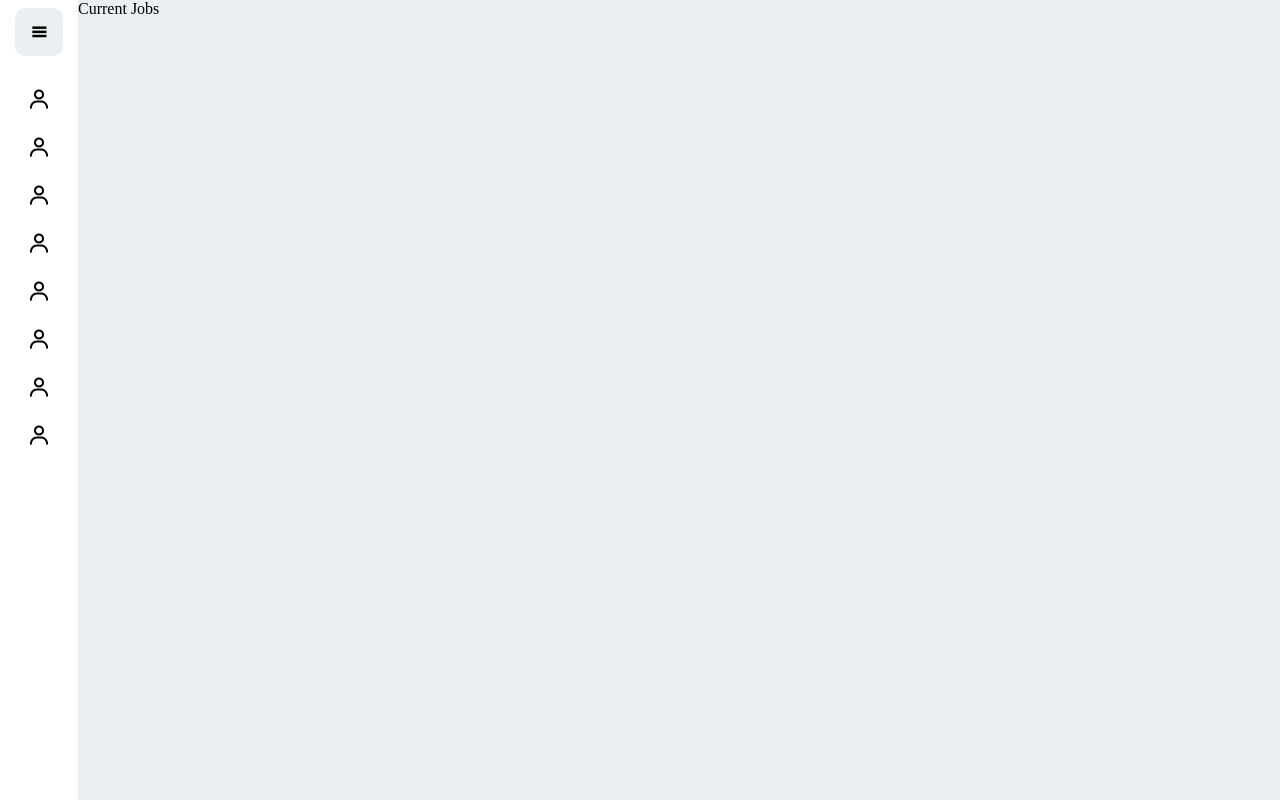
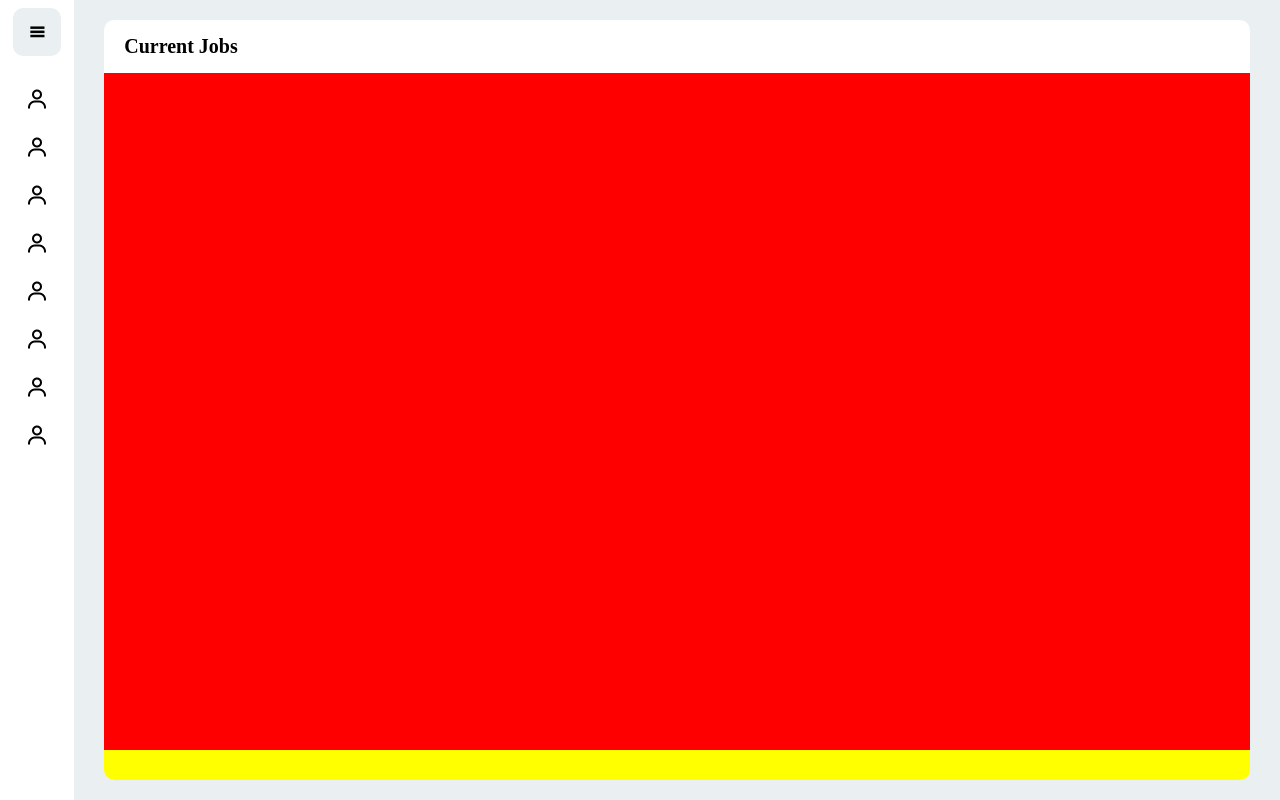
Before and after one commit to siva9495/forcollege, a React (Vite) app: page / in a window 1280 px wide. Built offline with nearby package versions, Linux system fonts and the light colour scheme.

Commit message:
connected the current jobs to the dashboard and designing the table of the current jobs

```diff
--- a/src/CurrentJobsPage/CurrentJobsActivity.css
+++ b/src/CurrentJobsPage/CurrentJobsActivity.css
@@ -0,0 +1,53 @@
+.div_cj_container{
+    width: 100%;
+    height: 100vh;
+    background-color: #eaeff2;
+    display: flex;
+    align-items: center;
+    justify-content: center;
+}
+
+.cj_container_content{
+    width: 95%;
+    height: 95%;
+    background-color: white;
+    border-radius: 10px;
+    display: flex;
+    flex-direction: column;
+}
+
+.cj_content_title{
+    width: 100%;
+    height: 7%;
+    /* background-color: blue; */
+    display: flex;
+    align-items: center;
+    /* justify-content: center; */
+    border-radius: 10px;
+}
+
+#cj_content_title_span_01{
+    font-size: 20px;
+    font-weight: 600;
+    color: black;
+    margin-left: 20px;
+}
+
+.cj_content_table{
+    width: 100%;
+    height: 89%;
+    background-color: red;
+    display: flex;
+    flex-direction: column;
+}
+
+.cj_table_show_entiies{
+    width: 100%;
+    height: 4%;
+    background-color: yellow;
+    display: flex;
+    align-items: center;
+    justify-content: center;
+    border-bottom-left-radius: 10px;
+    border-bottom-right-radius: 10px;
+}
--- a/src/CurrentJobsPage/CurrentJobsActivity.jsx
+++ b/src/CurrentJobsPage/CurrentJobsActivity.jsx
@@ -9,7 +9,16 @@ const CurrentJobsActivity = () => {
                 <span id='cj_content_title_span_01'>Current Jobs</span>
             </div>
             <div className='cj_content_table'>
-                <span></span>
+                <table>
+                    <thead>
+                        <tr className='cj_table_head'>
+                            <th></th>
+                        </tr>
+                    </thead>
+                </table>
+            </div>
+            <div className='cj_table_show_entiies'>
+
             </div>
         </div>
     </div>
```
